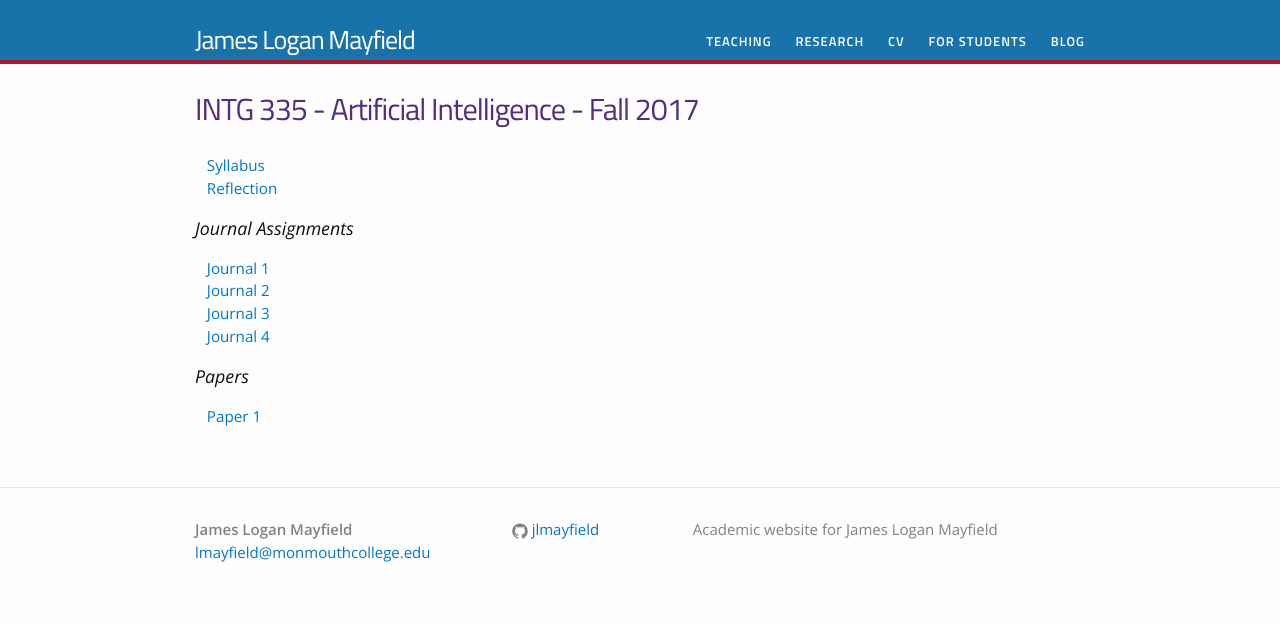
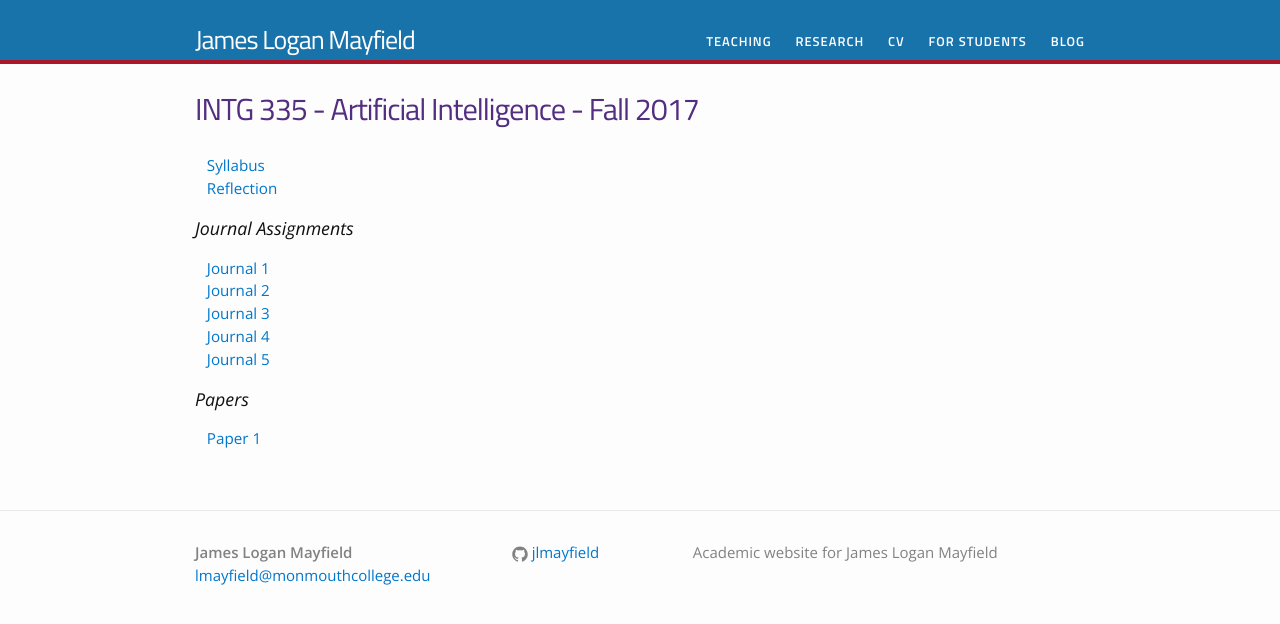
Before and after one commit to jlmayfield/jlmayfield.github.io, a Jekyll site: the page built from teaching/intg335.md, in a window 1280 px wide. Shown: the top 624 px of the page. Built offline with Jekyll 4.4.1, drawn with Linux system fonts in a browser that asks for light colours.

Commit message:
fa17. intg335. journal 5 added.

```diff
--- a/teaching/intg335.md
+++ b/teaching/intg335.md
@@ -14,6 +14,7 @@ permalink: /teaching/INTG335/
 &nbsp;&nbsp;&nbsp;[Journal 2](/teaching/INTG335/journals/intg335-journal2.pdf)
 &nbsp;&nbsp;&nbsp;[Journal 3](/teaching/INTG335/journals/intg335-journal3.pdf)
 &nbsp;&nbsp;&nbsp;[Journal 4](/teaching/INTG335/journals/intg335-journal4.pdf)
+&nbsp;&nbsp;&nbsp;[Journal 5](/teaching/INTG335/journals/intg335-journal5.pdf)
 
 
 ### Papers
```
Also changed, not shown: 1 other file.
